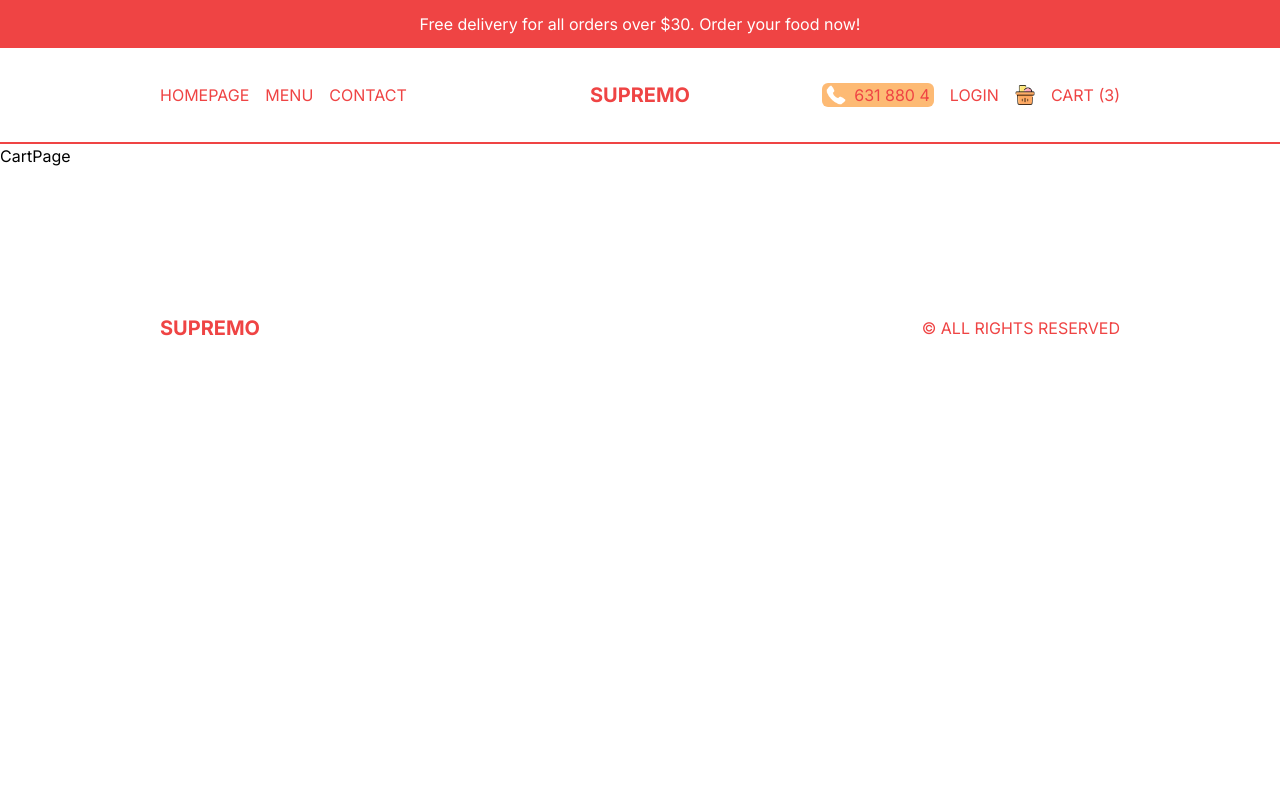
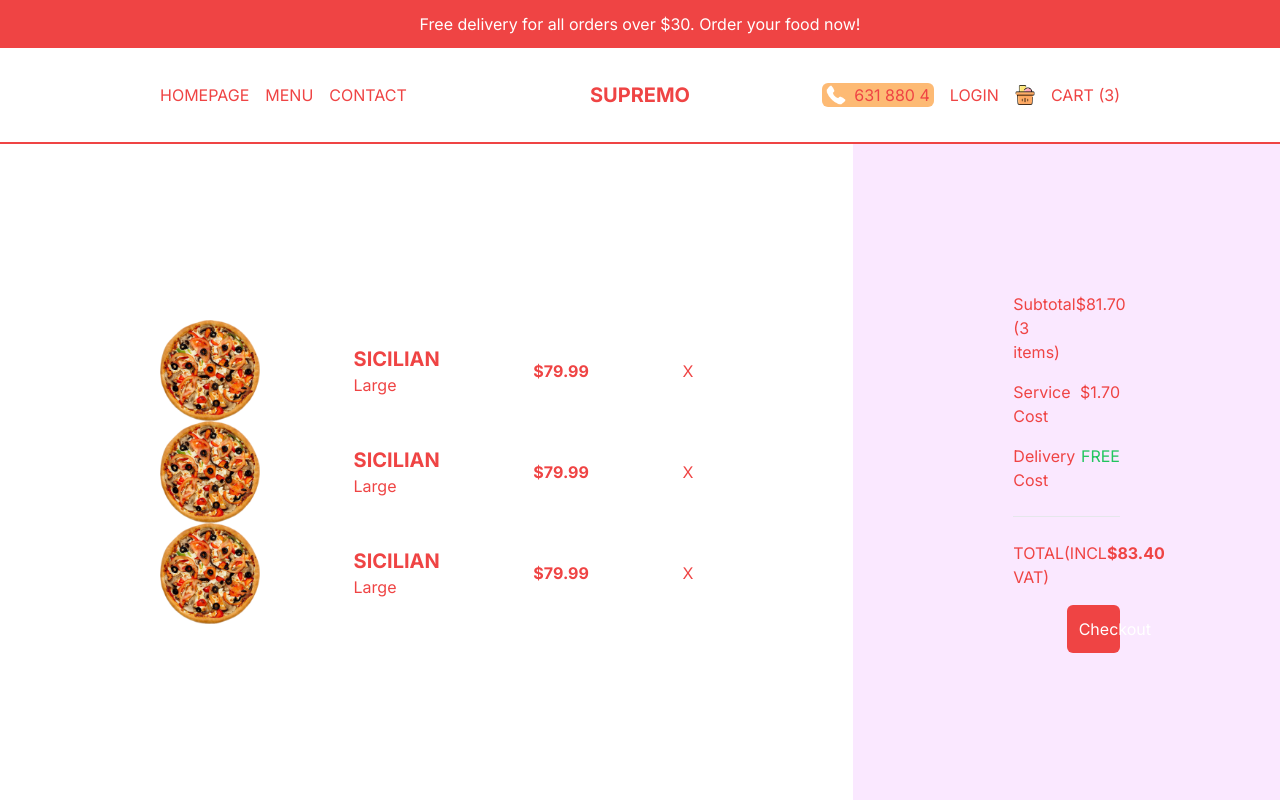
Before and after one commit to Lancelot-SO/restaurant, a Next.js app: page /cart in a window 1280 px wide. Shown: the top 802 px of the page. Built offline with nearby package versions, Linux system fonts and the light colour scheme.

Commit message:
add cart details

```diff
--- a/src/app/cart/page.tsx
+++ b/src/app/cart/page.tsx
@@ -1,9 +1,67 @@
+import Image from 'next/image';
 import React from 'react'
 
 const CartPage = () => {
   return (
-    <div>
-      CartPage
+    <div className='h-[calc(100vh-6rem)] md:h-[calc(100vh-9rem)] flex flex-col text-red-500 lg:flex-row'>
+      {/* product CONTAINER */}
+      <div className='h-1/2 p-4 flex flex-col justify-center overflow-scroll lg:h-full lg:w-2/3 2xl:w-1/2 lg:px-20 xl:px-40'>
+      {/* single item */}
+      <div className='flex items-center justify-between mb4'>
+        <Image src="/temporary/p1.png" alt='' width={100} height={100}/>
+        <div className=''>
+          <h1 className='uppercase text-xl font-bold'>sicilian</h1>
+          <span>Large</span>
+        </div>
+        <h2 className='font-bold'>$79.99</h2>
+        <span className='cursor-pointer'>X</span>
+      </div>
+            {/* single item */}
+            <div className='flex items-center justify-between mb4'>
+        <Image src="/temporary/p1.png" alt='' width={100} height={100}/>
+        <div className=''>
+          <h1 className='uppercase text-xl font-bold'>sicilian</h1>
+          <span>Large</span>
+        </div>
+        <h2 className='font-bold'>$79.99</h2>
+        <span className='cursor-pointer'>X</span>
+      </div>
+            {/* single item */}
+            <div className='flex items-center justify-between mb4'>
+        <Image src="/temporary/p1.png" alt='' width={100} height={100}/>
+        <div className=''>
+          <h1 className='uppercase text-xl font-bold'>sicilian</h1>
+          <span>Large</span>
+        </div>
+        <h2 className='font-bold'>$79.99</h2>
+        <span className='cursor-pointer'>X</span>
+      </div>
+      </div>
+      {/* payment CONTAINER */}
+      <div className='h-1/2 p-4 bg-fuchsia-100 flex flex-col gap-4 justify-center lg:h-full lg:w-1/3 2xl:w-1/2 lg:px-20 xl:px-40
+      2xl:text-xl 2xl:gap-6'>
+        <div className='flex justify-between'>
+          <span>Subtotal (3 items)</span>
+          <span>$81.70</span>
+        </div>
+        <div className='flex justify-between'>
+          <span>Service Cost</span>
+          <span>$1.70</span>
+        </div>
+        <div className='flex justify-between'>
+          <span>Delivery Cost</span>
+          <span className='text-green-500'>FREE</span>
+        </div>
+        <hr className='my-2'/>
+        <div className='flex justify-between'>
+          <span>TOTAL(INCL VAT)</span>
+          <span className='font-bold'>$83.40</span>
+        </div>
+        <button className='bg-red-500 text-white p-3 rounded-md w-1/2 self-end'>
+          Checkout
+        </button>
+
+      </div>
     </div>
   )
 }
```
